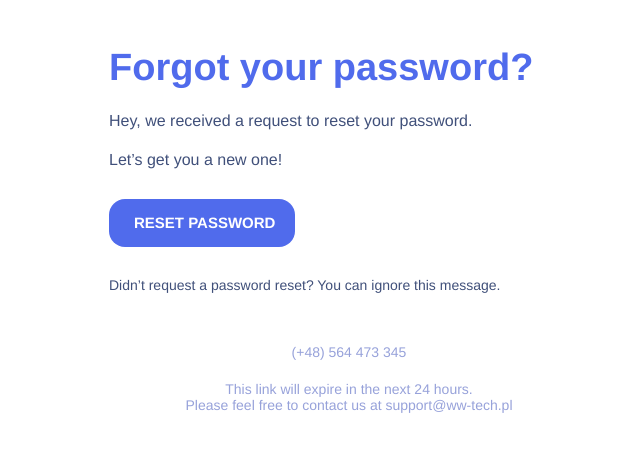
After one commit to WinterOdin/web-store-with-django, a Django app: template templates/password_email_html.html in a window 1280 px wide. The commit adds this page. Shown: the top 463 px of the page, without its empty margins (291-931 px from the left). Run offline with Django 3.2, Linux system fonts and the light colour scheme; the template is opened without the code that fills it, so the values that code supplies are empty.

Commit message:
html email added

```diff
--- a/authentication/urls.py
+++ b/authentication/urls.py
@@ -10,7 +10,10 @@ urlpatterns = [
 	path('register', auth.registerView, name='register'),
 	path('logout', auth.logoutUser, name='logout'),
 	path('products', mainpage.recommendedProducts, name='products'),
-	path('reset_password/', reset.PasswordResetView.as_view(template_name="resetPassword.html",form_class=CustomPasswordResetForm), name="reset_password"),
+	#path('reset_password/', reset.PasswordResetView.as_view(template_name="resetPassword.html",form_class=CustomPasswordResetForm), name="reset_password"),
+
+	path('reset_password/', auth.password_reset_request, name="reset_password"),
+
 	path('new_password_send/', reset.PasswordResetDoneView.as_view(template_name="resetPasswordDone.html",), name="password_reset_done"),
 	path('reset/<uidb64>/<token>/', reset.PasswordResetConfirmView.as_view(template_name="resetPasswordNew.html", form_class=NewPasswordResetForm), name="password_reset_confirm"),
 	path('reset_password_complete/', reset.PasswordResetCompleteView.as_view(template_name="resetPasswordComplete.html"), name="password_reset_complete"),
--- /dev/null
+++ b/templates/password_email_html.html
@@ -0,0 +1,262 @@
+<!DOCTYPE html>
+
+<html lang="en" xmlns:o="urn:schemas-microsoft-com:office:office" xmlns:v="urn:schemas-microsoft-com:vml">
+<head>
+<title></title>
+<meta charset="utf-8"/>
+<meta content="width=device-width, initial-scale=1.0" name="viewport"/>
+<!--[if mso]><xml><o:OfficeDocumentSettings><o:PixelsPerInch>96</o:PixelsPerInch><o:AllowPNG/></o:OfficeDocumentSettings></xml><![endif]-->
+<!--[if !mso]><!-->
+<link href="https://fonts.googleapis.com/css?family=Open+Sans" rel="stylesheet" type="text/css"/>
+<link href="https://fonts.googleapis.com/css?family=Cabin" rel="stylesheet" type="text/css"/>
+<!--<![endif]-->
+<style>
+		* {
+			box-sizing: border-box;
+		}
+
+		body {
+			margin: 0;
+			padding: 0;
+		}
+
+		a[x-apple-data-detectors] {
+			color: inherit !important;
+			text-decoration: inherit !important;
+		}
+
+		#MessageViewBody a {
+			color: inherit;
+			text-decoration: none;
+		}
+
+		p {
+			line-height: inherit
+		}
+
+		@media (max-width:620px) {
+			.icons-inner {
+				text-align: center;
+			}
+
+			.icons-inner td {
+				margin: 0 auto;
+			}
+
+			.row-content {
+				width: 100% !important;
+			}
+
+			.image_block img.big {
+				width: auto !important;
+			}
+
+			.stack .column {
+				width: 100%;
+				display: block;
+			}
+		}
+	</style>
+</head>
+<body style="background-color: #ffffff; margin: 0; padding: 0; -webkit-text-size-adjust: none; text-size-adjust: none;">
+<table border="0" cellpadding="0" cellspacing="0" class="nl-container" role="presentation" style="mso-table-lspace: 0pt; mso-table-rspace: 0pt; background-color: #ffffff;" width="100%">
+<tbody>
+<tr>
+<td>
+<table align="center" border="0" cellpadding="0" cellspacing="0" class="row row-1" role="presentation" style="mso-table-lspace: 0pt; mso-table-rspace: 0pt; background-color: #ffffff;" width="100%">
+<tbody>
+<tr>
+<td>
+<table align="center" border="0" cellpadding="0" cellspacing="0" class="row-content stack" role="presentation" style="mso-table-lspace: 0pt; mso-table-rspace: 0pt; color: #000000; width: 600px;" width="600">
+<tbody>
+<tr>
+<td class="column" style="mso-table-lspace: 0pt; mso-table-rspace: 0pt; font-weight: 400; text-align: left; vertical-align: top; padding-top: 20px; padding-bottom: 0px; border-top: 0px; border-right: 0px; border-bottom: 0px; border-left: 0px;" width="100%">
+<table border="0" cellpadding="0" cellspacing="0" class="image_block" role="presentation" style="mso-table-lspace: 0pt; mso-table-rspace: 0pt;" width="100%">
+<tr>
+<td style="width:100%;padding-right:0px;padding-left:0px;">
+<div align="center" style="line-height:10px"></div>
+</td>
+</tr>
+</table>
+</td>
+</tr>
+</tbody>
+</table>
+</td>
+</tr>
+</tbody>
+</table>
+<table align="center" border="0" cellpadding="0" cellspacing="0" class="row row-2" role="presentation" style="mso-table-lspace: 0pt; mso-table-rspace: 0pt; background-color: #ffffff;" width="100%">
+<tbody>
+<tr>
+<td>
+<table align="center" border="0" cellpadding="0" cellspacing="0" class="row-content stack" role="presentation" style="mso-table-lspace: 0pt; mso-table-rspace: 0pt; color: #000000; width: 600px;" width="600">
+<tbody>
+<tr>
+<td class="column" style="mso-table-lspace: 0pt; mso-table-rspace: 0pt; font-weight: 400; text-align: left; vertical-align: top; padding-left: 50px; padding-right: 50px; padding-top: 15px; padding-bottom: 15px; border-top: 0px; border-right: 0px; border-bottom: 0px; border-left: 0px;" width="100%">
+<table border="0" cellpadding="10" cellspacing="0" class="text_block" role="presentation" style="mso-table-lspace: 0pt; mso-table-rspace: 0pt; word-break: break-word;" width="100%">
+<tr>
+<td>
+<div style="font-family: sans-serif">
+<div style="font-size: 14px; mso-line-height-alt: 16.8px; color: #506bec; line-height: 1.2; font-family: Helvetica Neue, Helvetica, Arial, sans-serif;">
+<p style="margin: 0; font-size: 14px;"><strong><span style="font-size:38px;">Forgot your password?</span></strong></p>
+</div>
+</div>
+</td>
+</tr>
+</table>
+<table border="0" cellpadding="10" cellspacing="0" class="text_block" role="presentation" style="mso-table-lspace: 0pt; mso-table-rspace: 0pt; word-break: break-word;" width="100%">
+<tr>
+<td>
+<div style="font-family: sans-serif">
+<div style="font-size: 14px; mso-line-height-alt: 16.8px; color: #40507a; line-height: 1.2; font-family: Helvetica Neue, Helvetica, Arial, sans-serif;">
+<p style="margin: 0; font-size: 14px;"><span style="font-size:16px;">Hey, we received a request to reset your password.</span></p>
+</div>
+</div>
+</td>
+</tr>
+</table>
+<table border="0" cellpadding="10" cellspacing="0" class="text_block" role="presentation" style="mso-table-lspace: 0pt; mso-table-rspace: 0pt; word-break: break-word;" width="100%">
+<tr>
+<td>
+<div style="font-family: sans-serif">
+<div style="font-size: 14px; mso-line-height-alt: 16.8px; color: #40507a; line-height: 1.2; font-family: Helvetica Neue, Helvetica, Arial, sans-serif;">
+<p style="margin: 0; font-size: 14px;"><span style="font-size:16px;">Let’s get you a new one!</span></p>
+</div>
+</div>
+</td>
+</tr>
+</table>
+<table border="0" cellpadding="0" cellspacing="0" class="button_block" role="presentation" style="mso-table-lspace: 0pt; mso-table-rspace: 0pt;" width="100%">
+<tr>
+<td style="padding-bottom:20px;padding-left:10px;padding-right:10px;padding-top:20px;text-align:left;">
+<!--[if mso]><v:roundrect xmlns:v="urn:schemas-microsoft-com:vml" xmlns:w="urn:schemas-microsoft-com:office:word" href="https://ww-tech.pl{% url 'password_reset_confirm' uidb64=uid token=token %}" style="height:48px;width:212px;v-text-anchor:middle;" arcsize="34%" stroke="false" fillcolor="#506bec"><w:anchorlock/><v:textbox inset="5px,0px,0px,0px"><center style="color:#ffffff; font-family:Arial, sans-serif; font-size:15px"><![endif]--><a href="https://ww-tech.pl{% url 'password_reset_confirm' uidb64=uid token=token %}" style="text-decoration:none;display:inline-block;color:#ffffff;background-color:#506bec;border-radius:16px;width:auto;border-top:0px solid TRANSPARENT;border-right:0px solid TRANSPARENT;border-bottom:0px solid TRANSPARENT;border-left:0px solid TRANSPARENT;padding-top:8px;padding-bottom:8px;font-family:Helvetica Neue, Helvetica, Arial, sans-serif;text-align:center;mso-border-alt:none;word-break:keep-all;" target="_blank"><span style="padding-left:25px;padding-right:20px;font-size:15px;display:inline-block;letter-spacing:normal;"><span style="font-size: 16px; line-height: 2; word-break: break-word; mso-line-height-alt: 32px;"><span data-mce-style="font-size: 15px; line-height: 30px;" style="font-size: 15px; line-height: 30px;"><strong>RESET PASSWORD</strong></span></span></span></a>
+<!--[if mso]></center></v:textbox></v:roundrect><![endif]-->
+</td>
+</tr>
+</table>
+
+<table border="0" cellpadding="10" cellspacing="0" class="text_block" role="presentation" style="mso-table-lspace: 0pt; mso-table-rspace: 0pt; word-break: break-word;" width="100%">
+<tr>
+<td>
+<div style="font-family: sans-serif">
+<div style="font-size: 14px; mso-line-height-alt: 16.8px; color: #40507a; line-height: 1.2; font-family: Helvetica Neue, Helvetica, Arial, sans-serif;">
+<p style="margin: 0; font-size: 14px;">Didn’t request a password reset? You can ignore this message.</p>
+</div>
+</div>
+</td>
+</tr>
+</table>
+</td>
+</tr>
+</tbody>
+</table>
+</td>
+</tr>
+</tbody>
+</table>
+<table align="center" border="0" cellpadding="0" cellspacing="0" class="row row-3" role="presentation" style="mso-table-lspace: 0pt; mso-table-rspace: 0pt;" width="100%">
+<tbody>
+<tr>
+<td>
+<table align="center" border="0" cellpadding="0" cellspacing="0" class="row-content stack" role="presentation" style="mso-table-lspace: 0pt; mso-table-rspace: 0pt; color: #000000; width: 600px;" width="600">
+<tbody>
+<tr>
+<td class="column" style="mso-table-lspace: 0pt; mso-table-rspace: 0pt; font-weight: 400; text-align: left; vertical-align: top; padding-top: 0px; padding-bottom: 5px; border-top: 0px; border-right: 0px; border-bottom: 0px; border-left: 0px;" width="100%">
+<table border="0" cellpadding="0" cellspacing="0" class="image_block" role="presentation" style="mso-table-lspace: 0pt; mso-table-rspace: 0pt;" width="100%">
+<tr>
+<td style="width:100%;padding-right:0px;padding-left:0px;">
+<div align="center" style="line-height:10px"></div>
+</td>
+</tr>
+</table>
+</td>
+</tr>
+</tbody>
+</table>
+</td>
+</tr>
+</tbody>
+</table>
+<table align="center" border="0" cellpadding="0" cellspacing="0" class="row row-4" role="presentation" style="mso-table-lspace: 0pt; mso-table-rspace: 0pt;" width="100%">
+<tbody>
+<tr>
+<td>
+<table align="center" border="0" cellpadding="0" cellspacing="0" class="row-content stack" role="presentation" style="mso-table-lspace: 0pt; mso-table-rspace: 0pt; color: #000000; width: 600px;" width="600">
+<tbody>
+<tr>
+<td class="column" style="mso-table-lspace: 0pt; mso-table-rspace: 0pt; font-weight: 400; text-align: left; vertical-align: top; padding-left: 10px; padding-right: 10px; padding-top: 10px; padding-bottom: 20px; border-top: 0px; border-right: 0px; border-bottom: 0px; border-left: 0px;" width="100%">
+<!---
+<table border="0" cellpadding="10" cellspacing="0" class="image_block" role="presentation" style="mso-table-lspace: 0pt; mso-table-rspace: 0pt;" width="100%">
+<tr>
+<td>
+<div align="center" style="line-height:10px"><a href="https://ww-tech.pl/{% url 'password_reset_confirm' uidb64=uid token=token %}" style="outline:none" tabindex="-1" target="_blank"><img alt="Your Logo" src="images/logo.png" style="display: block; height: auto; border: 0; width: 145px; max-width: 100%;" title="Your Logo" width="145"/></a></div>
+</td>
+</tr>
+</table>
+--->
+<table border="0" cellpadding="10" cellspacing="0" class="text_block" role="presentation" style="mso-table-lspace: 0pt; mso-table-rspace: 0pt; word-break: break-word;" width="100%">
+<tr>
+<td>
+<div style="font-family: sans-serif">
+<div style="font-size: 14px; mso-line-height-alt: 16.8px; color: #97a2da; line-height: 1.2; font-family: Helvetica Neue, Helvetica, Arial, sans-serif;">
+<p style="margin: 0; font-size: 14px; text-align: center;">(+48) 564 473 345</p>
+</div>
+</div>
+</td>
+</tr>
+</table>
+<table border="0" cellpadding="10" cellspacing="0" class="text_block" role="presentation" style="mso-table-lspace: 0pt; mso-table-rspace: 0pt; word-break: break-word;" width="100%">
+<tr>
+<td>
+<div style="font-family: sans-serif">
+<div style="font-size: 14px; mso-line-height-alt: 16.8px; color: #97a2da; line-height: 1.2; font-family: Helvetica Neue, Helvetica, Arial, sans-serif;">
+<p style="margin: 0; font-size: 14px; text-align: center;">This link will expire in the next 24 hours.<br/>Please feel free to contact us at support@ww-tech.pl </p>
+</div>
+</div>
+</td>
+</tr>
+</table>
+
+</td>
+</tr>
+</tbody>
+</table>
+</td>
+</tr>
+</tbody>
+</table>
+<table align="center" border="0" cellpadding="0" cellspacing="0" class="row row-5" role="presentation" style="mso-table-lspace: 0pt; mso-table-rspace: 0pt;" width="100%">
+<tbody>
+<tr>
+<td>
+<table align="center" border="0" cellpadding="0" cellspacing="0" class="row-content stack" role="presentation" style="mso-table-lspace: 0pt; mso-table-rspace: 0pt; color: #000000; width: 600px;" width="600">
+<tbody>
+<tr>
+<td class="column" style="mso-table-lspace: 0pt; mso-table-rspace: 0pt; font-weight: 400; text-align: left; vertical-align: top; padding-top: 5px; padding-bottom: 5px; border-top: 0px; border-right: 0px; border-bottom: 0px; border-left: 0px;" width="100%">
+<table border="0" cellpadding="0" cellspacing="0" class="icons_block" role="presentation" style="mso-table-lspace: 0pt; mso-table-rspace: 0pt;" width="100%">
+<tr>
+<td style="color:#9d9d9d;font-family:inherit;font-size:15px;padding-bottom:5px;padding-top:5px;text-align:center;">
+<table cellpadding="0" cellspacing="0" role="presentation" style="mso-table-lspace: 0pt; mso-table-rspace: 0pt;" width="100%">
+<tr>
+<td style="text-align:center;">
+</td>
+</tr>
+</table>
+</td>
+</tr>
+</table>
+</td>
+</tr>
+</tbody>
+</table>
+</td>
+</tr>
+</tbody>
+</table>
+</td>
+</tr>
+</tbody>
+</table><!-- End -->
+</body>
+</html>
--- a/templates/resetPassword.html
+++ b/templates/resetPassword.html
@@ -51,10 +51,10 @@
                     <div class="contentResetPassword"><!----Styled in login.css-->
                         {% trans 'Jeśli na ten e-mail zostało założone konto, prześlemy Ci na niego email z linkiem .'  %}
                     </div>
-                    <form action="" method="POST">
+                    <form action="" method="POST" class="resetPasswordForm">
                         {% csrf_token  %}
                         <div class="form-group">
-                            {{ form.email  }}
+                            <input class="loginForm" type="email" name="email" autocomplete="email" maxlength="254" required="" id="id_email">
                         </div>
                         <button type="submit" class="btnSbtRegister">
                             <span class="textSbtRegister">
@@ -93,7 +93,7 @@
     $( ".categoryRootMobile, .containerPricesWrapper, .containerNavbarReset" ).hide();
 
 
-    var form_fields = document.getElementsByClassName('registerForm')
+    var form_fields = document.getElementsByClassName('resetPasswordForm')
     form_fields[0].placeholder='{% trans "Email"  %}';
 
 </script>
--- a/templates/resetPasswordNew.html
+++ b/templates/resetPasswordNew.html
@@ -59,7 +59,6 @@
                         <div class="form-group">
                             {{ form.new_password2  }}
                         </div>
-                        {{ request.user  }}
                         <button type="submit" class="btnSbtRegister">
                             <span class="textSbtRegister">
                                 {% trans "Zmień hasło"  %}
```
Also changed, not shown: authentication/views.py (+53 -0 lines), public_python/settings.py (+5 -4 lines), templates/password_reset_email.txt (added, +12 -0 lines).
